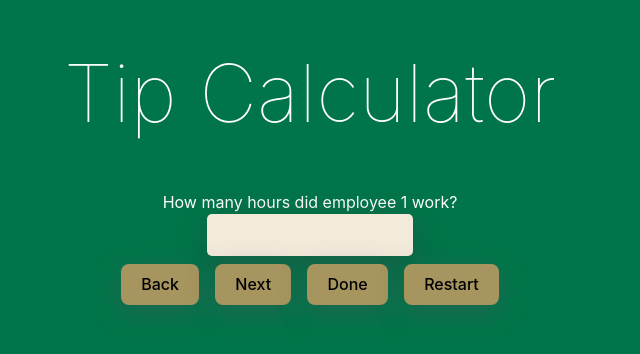
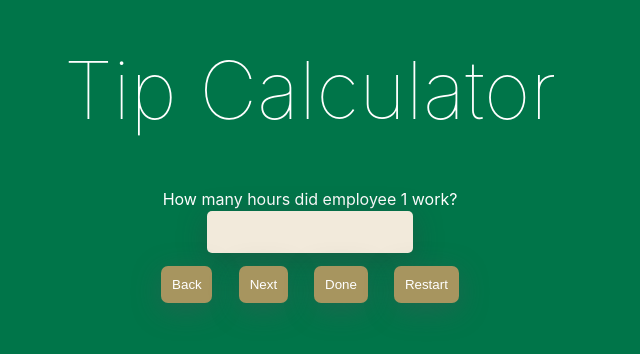
Before and after one commit to EjCabada/tipCalc2, a React (Vite) app in the folder Tip_Calc_2/: page / in a window 1280 px wide. Shown: the part 246-600 px from the top of the page, without its empty margins (330-970 px from the left). Built offline with nearby package versions, Linux system fonts and the light colour scheme.

Commit message:
changed css button for ios

```diff
--- a/Tip_Calc_2/src/App.css
+++ b/Tip_Calc_2/src/App.css
@@ -26,9 +26,13 @@
 
 
 button {
-  margin: .5em;
+  border-style: none;
+  padding: .8em;
+  margin: 1em;
+  border-radius: 7px;
   background-color: #a7955f;
   box-shadow: rgba(82, 82, 91, 0.397) 0px 7px 29px 0px;
+  color: white;
 }
 
 button:active {
--- a/Tip_Calc_2/src/index.css
+++ b/Tip_Calc_2/src/index.css
@@ -41,25 +41,6 @@
   line-height: 1.1;
 }
 
-button {
-  border-radius: 8px;
-  border: 1px solid transparent;
-  padding: 0.6em 1.2em;
-  font-size: 1em;
-  font-weight: 500;
-  font-family: inherit;
-  background-color: #1a1a1a;
-  cursor: pointer;
-  transition: border-color 0.25s;
-}
-button:hover {
-  border-color: #646cff;
-}
-button:focus,
-button:focus-visible {
-  outline: 4px auto -webkit-focus-ring-color;
-}
-
 @media (prefers-color-scheme: light) {
   :root {
     color: #213547;
```
